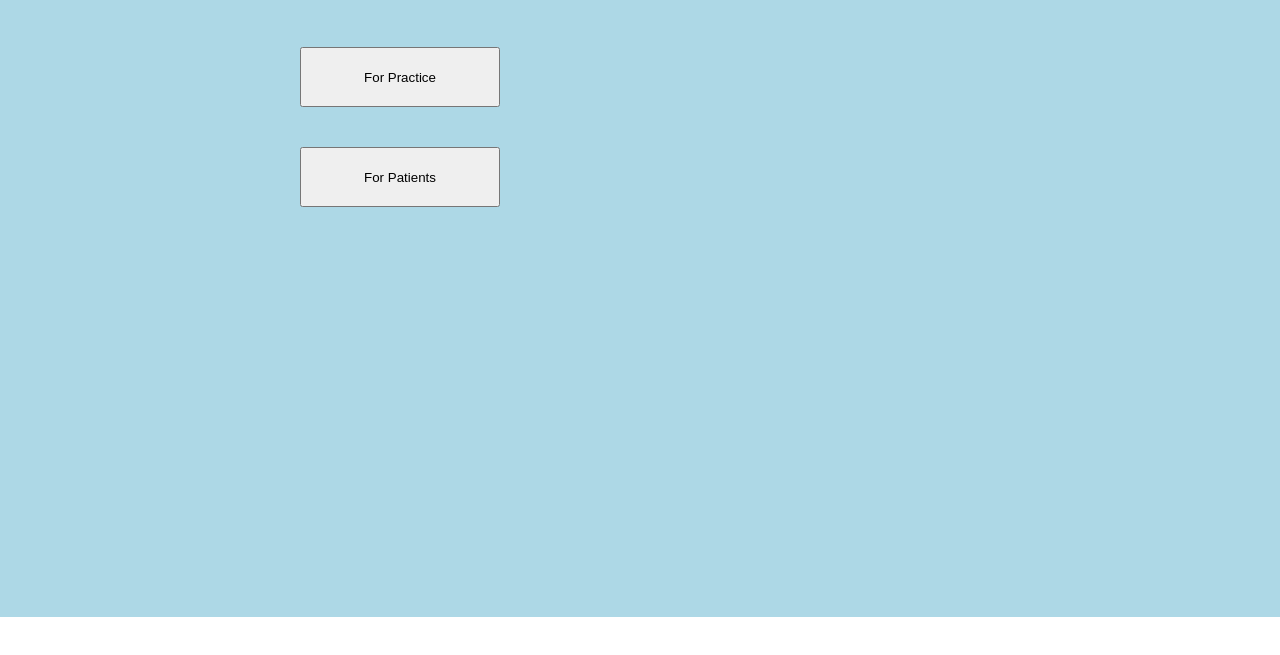
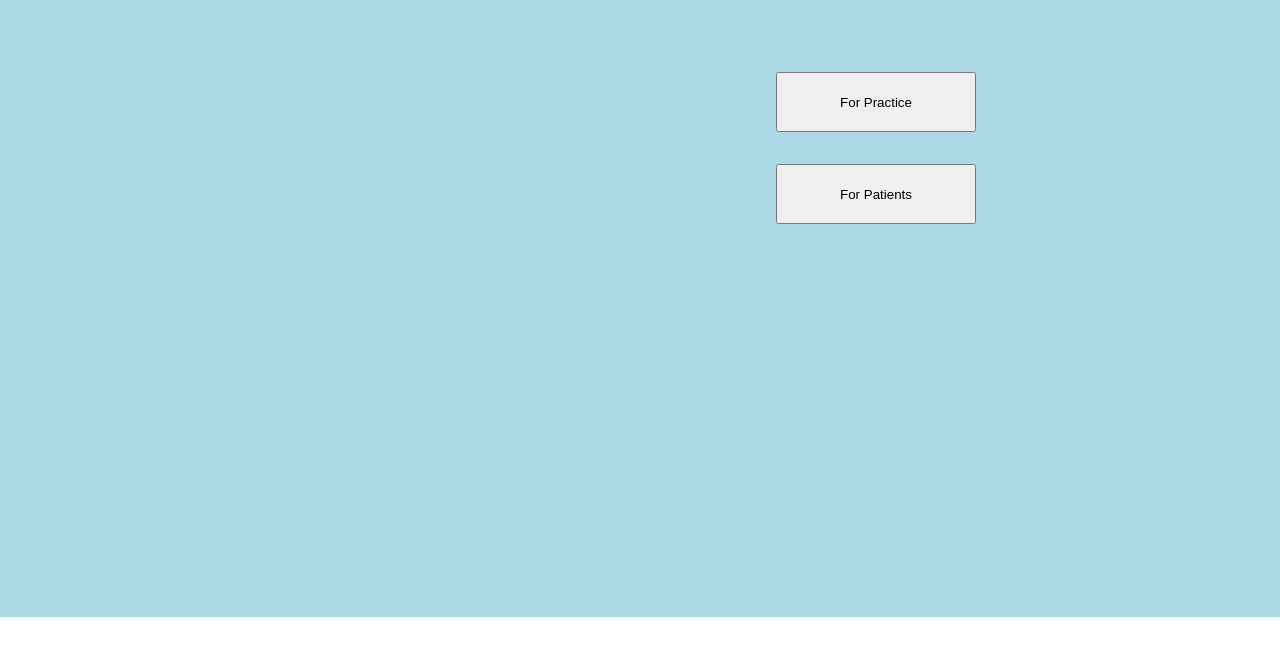
Before and after one commit to siddharthvora87/EMRWebsite, a plain HTML site: page Website Homepage/Website Homepage.html in a window 1280 px wide. Shown: the part 103-758 px from the top of the page. Drawn offline with Linux system fonts and the light colour scheme.

Commit message:
Update Website Homepage.html

```diff
--- a/Website Homepage/Website Homepage.html
+++ b/Website Homepage/Website Homepage.html
@@ -66,15 +66,15 @@
       position: absolute;
       width: 200px;
       height: 60px;
-      left: 300px;
-      top: 150px;
+      left: 776px;
+      top: 175px;
     }
     .gwd-button-1rpg {
       position: absolute;
-      left: 300px;
-      top: 250px;
       width: 200px;
       height: 60px;
+      left: 776px;
+      top: 267px;
     }
     .gwd-div-pbox {
       width: 1280px;
```
